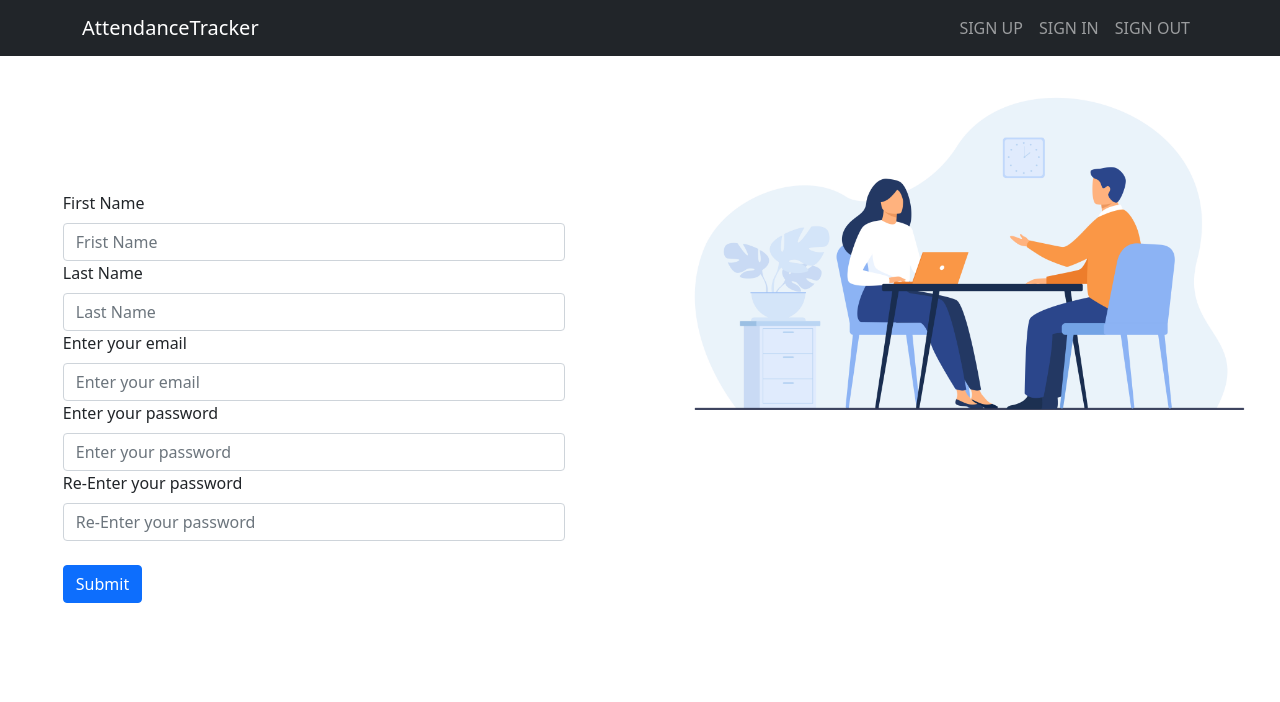
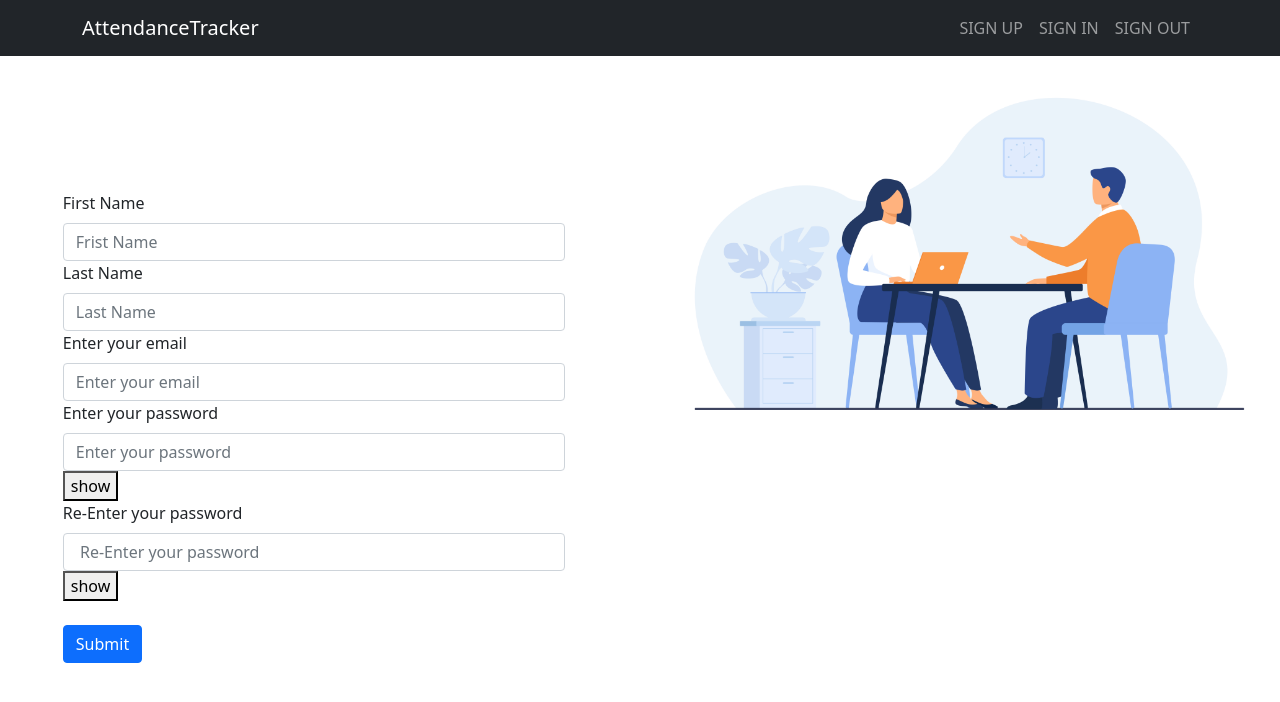
Before and after one commit to ec865/attendance_tracker, a React (Create React App) app: page /SignUp in a window 1280 px wide. Shown: the top 702 px of the page. Built offline with nearby package versions, Linux system fonts and the light colour scheme.

Commit message:
add show Password button in SignnUP

```diff
--- a/src/components/SignUPForm.jsx
+++ b/src/components/SignUPForm.jsx
@@ -1,7 +1,10 @@
-import React from 'react';
+import React, { useState } from 'react';
 import { Form, Button } from 'react-bootstrap';
 
+
 const SignUpForm = () => {
+    const [passwordVisibility, setPasswordVisibility] = useState(false)
+    const [reEnterpasswordVisibility, setReEnterPasswordVisibility] = useState(false)
     return (
         <div>
             <br />
@@ -22,11 +25,13 @@ const SignUpForm = () => {
                 </Form.Group>
                 <Form.Group >
                     <Form.Label>Enter your password</Form.Label>
-                    <Form.Control type="password" placeholder="Enter your password" />
+                    <Form.Control type={passwordVisibility ? "text" : "password"} placeholder="Enter your password" />
+                    <button type="button" onClick={() => setPasswordVisibility(!passwordVisibility)}>{passwordVisibility ? "hide password" : "show"}</button>
                 </Form.Group>
                 <Form.Group >
                     <Form.Label>Re-Enter your password</Form.Label>
-                    <Form.Control type="password" placeholder="Re-Enter your password" />
+                    <Form.Control type={reEnterpasswordVisibility ? "text" : "password"} placeholder=" Re-Enter your password" />
+                    <button type="button" onClick={() => setReEnterPasswordVisibility(!reEnterpasswordVisibility)}>{reEnterpasswordVisibility ? "hide password" : "show"}</button>
                 </Form.Group>
                 <br />
                 <Button type="submit">Submit</Button>
```
